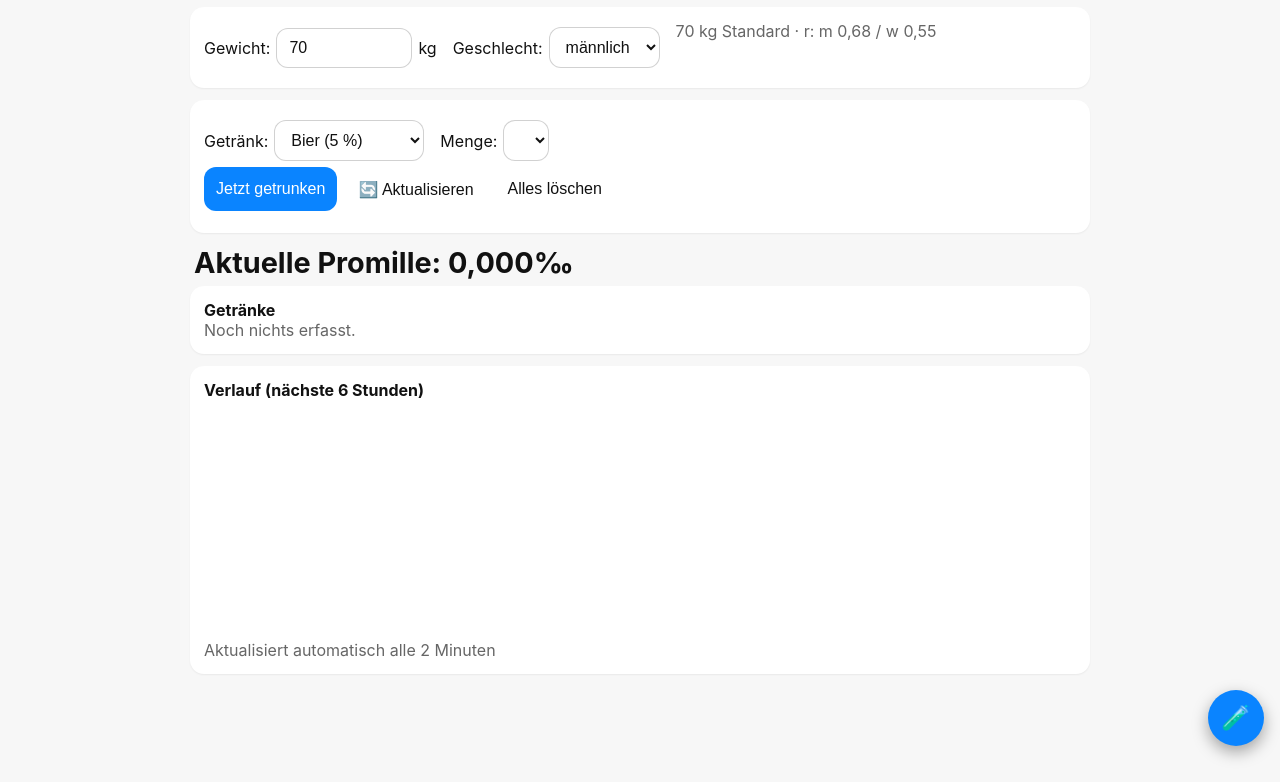
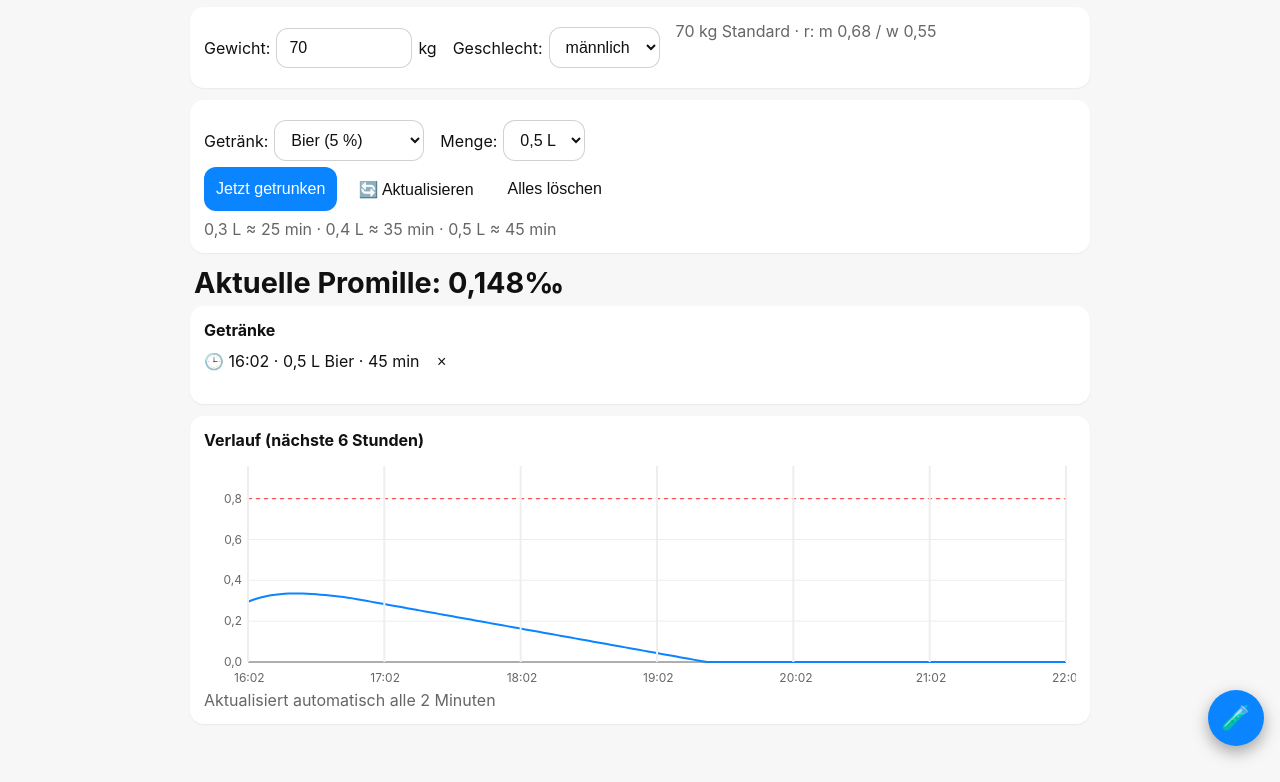
Before and after one commit to Scrubxlol/Promille-Rechner, a plain HTML site: page index.html in a window 1280 px wide. Both pictures are taken after a click on the button "Jetzt getrunken". Shown: the part 38-820 px from the top of the page. Drawn offline with Linux system fonts and the light colour scheme.

Commit message:
Update index.html

```diff
--- a/index.html
+++ b/index.html
@@ -13,7 +13,6 @@
   <link rel="icon" type="image/png" sizes="192x192" href="beer-icon.png">
 
   <meta name="theme-color" content="#0a84ff">
-  <link rel="apple-touch-icon" href="icon-192.png">
   <style>
     :root{
       --bg:#0b0b0b;--card:#151515;--text:#f2f2f2;--muted:#aaa;
@@ -221,30 +220,23 @@ function alkoholGramm(typ, liter){
   let vol = 0.05; if(typ==='radler') vol=0.025; if(typ==='shot') vol=0.40;
   return liter * vol * 0.789 * 1000; // Gramm reiner Alkohol
 }
+function tauFor(drink){ return drink.ty === 'shot' ? 6 : 12; } // Minuten
 
-// Halbwertszeiten (Exponentielle Aufnahme des langsamen Anteils)
-function tauFor(drink){
-  return drink.ty === 'shot' ? 6 : 12; // Minuten
-}
-
-// Intake-Zeitreihe (Gramm/Minute) für EIN Getränk: 70% sofort, 30% mit exp. Halbwertszeit über reale Dauer
+// 70% sofort, 30% exponentiell über reale Dauer
 function intakeSeriesForDrink(drink){
   const startMin = Math.floor(drink.tStart / 60000);
   const endMin   = Math.max(startMin+1, Math.ceil(drink.tEnd / 60000));
   const slowLen  = endMin - startMin;
 
-  const g0 = drink.g * F_IMMEDIATE;     // sofort am Start
-  const gS = drink.g - g0;               // langsamer Anteil
-  const tau = tauFor(drink);
-  const k = Math.log(2) / (tau || 1);
-
+  const g0  = drink.g * F_IMMEDIATE;
+  const gS  = drink.g - g0;
+  const k   = Math.log(2) / (tauFor(drink) || 1);
   const absorbedAt = (m) => gS * (1 - Math.exp(-k * Math.min(m, slowLen)));
 
   const series = new Map();
-  // Sofortanteil zum Start
-  series.set(startMin, (series.get(startMin)||0) + g0);
-  // pro Minute: Zuwachs des langsamen Anteils
-  for(let i=0; i<slowLen; i++){
+  series.set(startMin, (series.get(startMin)||0) + g0); // sofort
+
+  for(let i=0;i<slowLen;i++){
     const inc = absorbedAt(i+1) - absorbedAt(i);
     const tMin = startMin + i;
     series.set(tMin, (series.get(tMin)||0) + inc);
@@ -252,7 +244,7 @@ function intakeSeriesForDrink(drink){
   return {series, startMin, endMin};
 }
 
-/* ---------- Schedule zusammenführen (robuster Start/Ende) ---------- */
+/* ---------- Schedule zusammenführen (robust) ---------- */
 function buildSchedule(allDrinks){
   const sched = new Map();
   let minMin = Infinity, maxMin = -Infinity;
@@ -264,14 +256,14 @@ function buildSchedule(allDrinks){
       sched.set(m, (sched.get(m)||0) + g);
     }
   }
-  if(!isFinite(minMin)){
+  if(!isFinite(minMin)){ // keine Drinks
     minMin = Math.floor(Date.now()/60000);
     maxMin = minMin;
   }
   return {sched, minMin, maxMin};
 }
 
-/* ---------- Null-Ordnung integrieren: jetzt in 30s-Schritten ---------- */
+/* ---------- Integration (30s-Schritte) ---------- */
 function integrateSeries(allDrinks, endMs, gewicht, r){
   const {sched, minMin} = buildSchedule(allDrinks);
   const endMin = Math.floor(endMs/60000);
@@ -279,23 +271,13 @@ function integrateSeries(allDrinks, endMs, gewicht, r){
   let bac = 0;
   const series = new Map();
 
-  // 30 Sekunden pro Schritt
-  for(let ms = minMin*60000; ms <= endMin*60000; ms += 30000){
+  for(let ms = minMin*60000; ms <= endMin*60000; ms += 30000){ // 30s
     const m = Math.floor(ms/60000);
-
-    // Gramm für diese Minute auf zwei 30s-Steps verteilen
-    const gramsThisMinute = sched.get(m) || 0;
-    const gramsStep = gramsThisMinute / 2;
-
-    // Abbau pro 30 Sekunden
-    const abbauStep = ABBAU / 120;
-
+    const gramsStep = (sched.get(m) || 0) / 2;    // zwei Steps pro Minute
+    const abbauStep = ABBAU / 120;                // 0.5 min von 60
     bac = Math.max(0, bac + gramsStep/(gewicht*r) - abbauStep);
-
-    // Minutengenauen Wert speichern (kompatibel mit bestehender UI)
-    series.set(m, bac);
+    series.set(m, bac);                           // Minutenwert
   }
-
   return {startMin: minMin, endMin, series};
 }
 
@@ -349,7 +331,6 @@ function drawChart(){
   const cvs = document.getElementById('chart');
   const ctx = cvs.getContext('2d');
 
-  // Retina
   const dpr = Math.max(1, window.devicePixelRatio || 1);
   const cssW = cvs.clientWidth || 800, cssH = 240;
   cvs.width = Math.round(cssW*dpr); cvs.height = Math.round(cssH*dpr);
@@ -365,7 +346,6 @@ function drawChart(){
   const arr = includePlan()? drinks.concat(plans) : drinks;
   const gw = +document.getElementById('gewicht').value || 70;
   const r  = getR();
-
   const {series} = integrateSeries(arr, tMax, gw, r);
 
   const points=[];
@@ -394,4 +374,142 @@ function drawChart(){
   // X-Labels
   ctx.fillStyle = css('--muted','#aaa'); ctx.font='12px -apple-system,system-ui';
   for(let ms=tMin; ms<=tMax; ms+=3600000){
-    const x=xOf(ms); const lab=new Date(ms).
+    const x=xOf(ms);
+    const lab=new Date(ms).toLocaleTimeString('de-DE',{hour:'2-digit',minute:'2-digit'});
+    ctx.fillText(lab,x-14,H-8);
+    ctx.beginPath(); ctx.strokeStyle=css('--grid','#444'); ctx.moveTo(x,H-PADB); ctx.lineTo(x,PADT); ctx.stroke();
+  }
+
+  // Y-Labels
+  ctx.textAlign='right'; ctx.fillStyle=css('--muted','#aaa'); ctx.font='12px -apple-system,system-ui';
+  for(let p=0;p<=maxP;p+=0.2){ const y=yOf(p); ctx.fillText(p.toFixed(1).replace('.',','),PADL-6,y+4); }
+}
+
+/* ---------- Simulationstabelle ---------- */
+function updateSimTable(){
+  const tbody = document.querySelector('#simTable tbody');
+  tbody.innerHTML='';
+  const arr = includePlan()? drinks.concat(plans) : drinks;
+  const gw = +document.getElementById('gewicht').value || 70;
+  const r  = getR();
+  const start=Date.now(), end=start+3*3600e3;
+
+  const {series} = integrateSeries(arr, end, gw, r);
+  for(let ms=start; ms<=end; ms+=10*60000){
+    const m=Math.floor(ms/60000);
+    const tr=document.createElement('tr');
+    const td1=document.createElement('td'), td2=document.createElement('td');
+    td1.textContent=new Date(ms).toLocaleTimeString('de-DE',{hour:'2-digit',minute:'2-digit'});
+    td2.textContent=NF.format(series.get(m)||0)+'‰';
+    tr.appendChild(td1); tr.appendChild(td2); tbody.appendChild(tr);
+  }
+}
+
+/* ---------- Plan-UI ---------- */
+const planTyp=document.getElementById('planTyp');
+const planMenge=document.getElementById('planMenge');
+const planStartMin=document.getElementById('planStartMin');
+const planDauerMin=document.getElementById('planDauerMin');
+
+function fillPlanMengen(){
+  fillMengen(planTyp, planMenge);
+  const t=planTyp.value,s=planMenge.value;
+  planDauerMin.value=(DEFAULT_DAUER_MIN[t]&&DEFAULT_DAUER_MIN[t][s])||30;
+}
+planTyp.onchange=()=>{ fillPlanMengen(); };
+planMenge.onchange=()=>{ const t=planTyp.value,s=planMenge.value; planDauerMin.value=(DEFAULT_DAUER_MIN[t]&&DEFAULT_DAUER_MIN[t][s])||30; };
+
+document.getElementById('planAdd').onclick=()=>{
+  const ty=planTyp.value, s=parseFloat(planMenge.value);
+  const start=Date.now()+Math.max(0,(+planStartMin.value||0))*60000;
+  const dur=Math.max(1,(+planDauerMin.value||30));
+  const grams=alkoholGramm(ty,s);
+  plans.push({ ty, s, g:grams, tStart:start, tEnd:start+dur*60000 });
+  renderPlanList(); updateUI();
+};
+document.getElementById('planClear').onclick=()=>{ plans=[]; renderPlanList(); updateUI(); };
+document.getElementById('planInclude').onchange=()=>{ updateUI(); };
+
+function renderPlanList(){
+  const box=document.getElementById('planList'), empty=document.getElementById('planEmpty');
+  box.querySelectorAll('.entry').forEach(e=>e.remove());
+  if(!plans.length){ empty.style.display='block'; return; }
+  empty.style.display='none';
+  plans.forEach((p,i)=>{
+    const name=p.ty==='shot'?(p.s===0.04?'Shot 4 cl':'Shot 2 cl'):`${(p.s).toFixed(1).replace('.',',')} L ${p.ty==='bier'?'Bier':'Radler'}`;
+    const st=new Date(p.tStart).toLocaleTimeString('de-DE',{hour:'2-digit',minute:'2-digit'});
+    const du=Math.round((p.tEnd-p.tStart)/60000);
+    const row=document.createElement('div'); row.className='entry';
+    row.innerHTML=`<span>📅 ${st} · ${name} · ${du} min</span><button class="ghost" data-del="${i}">×</button>`;
+    box.appendChild(row);
+  });
+  box.querySelectorAll('button[data-del]').forEach(btn=>{
+    btn.onclick=()=>{ plans.splice(+btn.dataset.del,1); renderPlanList(); updateUI(); };
+  });
+}
+
+/* ---------- Update-Kaskade ---------- */
+function updateUI(){
+  const p = promilleJetztValue();
+  document.getElementById('anzeige').textContent = 'Aktuelle Promille: ' + NF.format(p) + '‰';
+  const danger = p >= 0.8;
+  document.body.classList.toggle('danger', danger);
+  document.getElementById('warn').style.display = danger ? 'block' : 'none';
+  updateList(); drawChart(); updateSimTable();
+}
+
+/* ---------- Events ---------- */
+function addDrink(){
+  const typ=typSel.value, s=parseFloat(mengeSel.value);
+  const grams=alkoholGramm(typ,s);
+  const now=Date.now();
+  const dminMap=DEFAULT_DAUER_MIN[typ]||{};
+  const durMin=dminMap[String(s)]||(typ==='shot'?6:45);
+  drinks.push({ ty:typ, s, g:grams, tStart:now, tEnd:now+durMin*60000 });
+  store.save(); updateUI();
+}
+function resetAll(){ if(confirm('Alles löschen?')){ drinks=[]; store.save(); updateUI(); } }
+function bind(){
+  // Jetzt
+  fillMengen(typSel,mengeSel); setDauerHint();
+  typSel.onchange=()=>{ fillMengen(typSel,mengeSel); setDauerHint(); updateUI(); };
+  mengeSel.onchange=()=> setDauerHint();
+
+  // Plan
+  fillPlanMengen();
+
+  // Gewicht + Geschlecht
+  const gEl=document.getElementById('gewicht'); gEl.value=store.gewicht;
+  gEl.addEventListener('change',()=>{ store.gewicht=Math.max(40,Math.min(200,+gEl.value||70)); updateUI(); });
+  document.getElementById('sex').addEventListener('change', updateUI);
+
+  // Buttons
+  document.getElementById('add').onclick=addDrink;
+  document.getElementById('reset').onclick=resetAll;
+  document.getElementById('update').onclick=updateUI;
+
+  // Auto-Update alle 2 Minuten
+  setInterval(updateUI, 2*60*1000);
+
+  // Pop-out toggles
+  const panel = document.getElementById('planPanel');
+  const toggle= document.getElementById('planToggle');
+  const close = document.getElementById('planClose');
+  const setOpen = (open) => {
+    panel.classList.toggle('open', open);
+    panel.setAttribute('aria-hidden', open ? 'false' : 'true');
+  };
+  toggle.addEventListener('click', ()=> setOpen(!panel.classList.contains('open')));
+  close.addEventListener('click',  ()=> setOpen(false));
+}
+
+/* ---------- Start ---------- */
+store.load(); bind(); updateUI();
+
+// PWA: optional
+if('serviceWorker' in navigator){
+  window.addEventListener('load',()=>{ navigator.serviceWorker.register('./sw.js').catch(()=>{}); });
+}
+</script>
+</body>
+</html>
```
